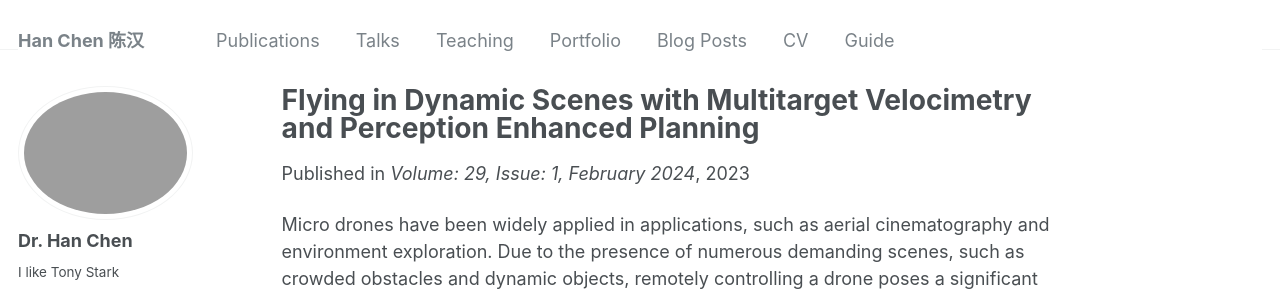
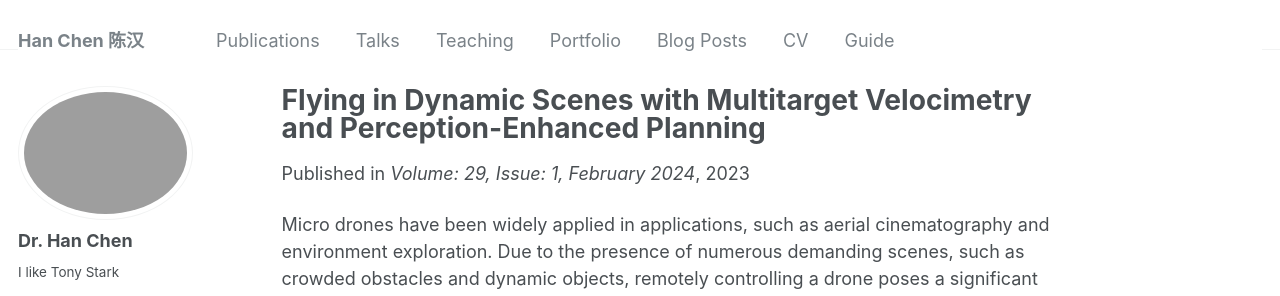
Before and after one commit to chenhanpolyu/chenhanpolyu.github.io, a Jekyll site: the page built from _publications/Flying in Dynamic Scenes with Multitarget Velocimetry and Perception Enhanced Planning.md, in a window 1280 px wide and 1296 px high. Shown: the top 296 px of the window. Built offline with Jekyll 4.4.1, drawn with Linux system fonts in a browser that asks for light colours; some web fonts are replaced.

```diff
--- a/_publications/2009-10-01-paper-title-number-1.md
+++ b/_publications/Flying in Dynamic Scenes with Multitarget Velocimetry and Perception Enhanced Planning.md
@@ -1,5 +1,5 @@
 ---
-title: "Flying in Dynamic Scenes with Multitarget Velocimetry and Perception Enhanced Planning"
+title: "Flying in Dynamic Scenes with Multitarget Velocimetry and Perception-Enhanced Planning"
 collection: SCI
 permalink: /publication/2009-10-01-paper-title-number-1
 excerpt: ''
```
